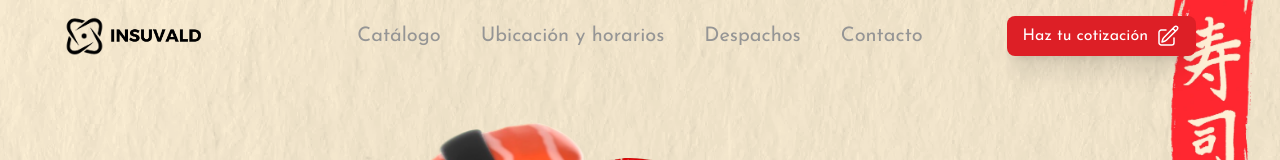
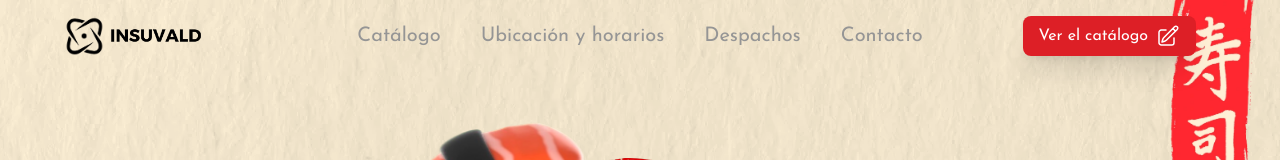
Before and after one commit to AllanMarquardt/insuvald, a React (Vite) app: page / in a window 1280 px wide. Shown: the top 160 px of the page. Built offline with nearby package versions, Linux system fonts and the light colour scheme; no server answers; a web font is replaced by a local one.

Commit message:
Cambios en el botón del navbar

```diff
--- a/src/components/layout/Navbar.jsx
+++ b/src/components/layout/Navbar.jsx
@@ -2,7 +2,7 @@ import { useState, useEffect } from 'react';
 import { Link } from 'react-router-dom';
 import LogoNucleo from '../../assets/images/insuvald-nucleo.png';
 import LogoNombre from '../../assets/images/insuvald-nombre.png';
-import QuoteButton from '../shared/QuoteButton.jsx';
+import CatalogButton from '../shared/CatalogButton.jsx';
 
 export default function Navbar() {
     const [isMenuOpen, setIsMenuOpen] = useState(false);
@@ -41,7 +41,7 @@ export default function Navbar() {
                 </ul>
 
                 {/* Botón Cotizar (desktop) */}
-                <QuoteButton className="hidden lg:flex mr-5 shadow-xl" />
+                <CatalogButton className="hidden lg:flex mr-5 shadow-xl" />
 
                 {/* Menú hamburguesa (mobile) */}
                 <button
@@ -62,7 +62,7 @@ export default function Navbar() {
                 <Link to='/#despachos' className="cursor-pointer text-GrisForm hover:text-Negro transition">Despachos</Link>
                 <Link to='/#contacto' className="cursor-pointer text-GrisForm hover:text-Negro transition">Contacto</Link>
                 <li>
-                    <QuoteButton />
+                    <CatalogButton />
                 </li>
             </ul>
         </nav>
--- a/src/components/shared/QuoteButton.jsx
+++ b/src/components/shared/CatalogButton.jsx
@@ -1,10 +1,12 @@
-export default function QuoteButton({ className = "" }) {
+import { Link } from 'react-router-dom';
+
+export default function CatalogButton({ className = "" }) {
     return (
-        <button className={`flex items-center gap-2 bg-Rojo text-white px-4 py-2 rounded-lg cursor-pointer hover:text-Negro hover:bg-Amarillo transition duration-300 ${className}`}>
-            <span>Haz tu cotización</span>
+        <Link to="/catalogo" className={`flex items-center gap-2 bg-Rojo text-white px-4 py-2 rounded-lg cursor-pointer hover:text-Negro hover:bg-Amarillo transition duration-300 ${className}`}>
+            <span>Ver el catálogo</span>
             <svg xmlns="http://www.w3.org/2000/svg" fill="none" viewBox="0 0 24 24" strokeWidth="1.5" stroke="currentColor" className="w-6 h-6">
                 <path strokeLinecap="round" strokeLinejoin="round" d="m16.862 4.487 1.687-1.688a1.875 1.875 0 1 1 2.652 2.652L10.582 16.07a4.5 4.5 0 0 1-1.897 1.13L6 18l.8-2.685a4.5 4.5 0 0 1 1.13-1.897l8.932-8.931Zm0 0L19.5 7.125M18 14v4.75A2.25 2.25 0 0 1 15.75 21H5.25A2.25 2.25 0 0 1 3 18.75V8.25A2.25 2.25 0 0 1 5.25 6H10" />
             </svg>
-        </button>
+        </Link>
     )
 }
```
